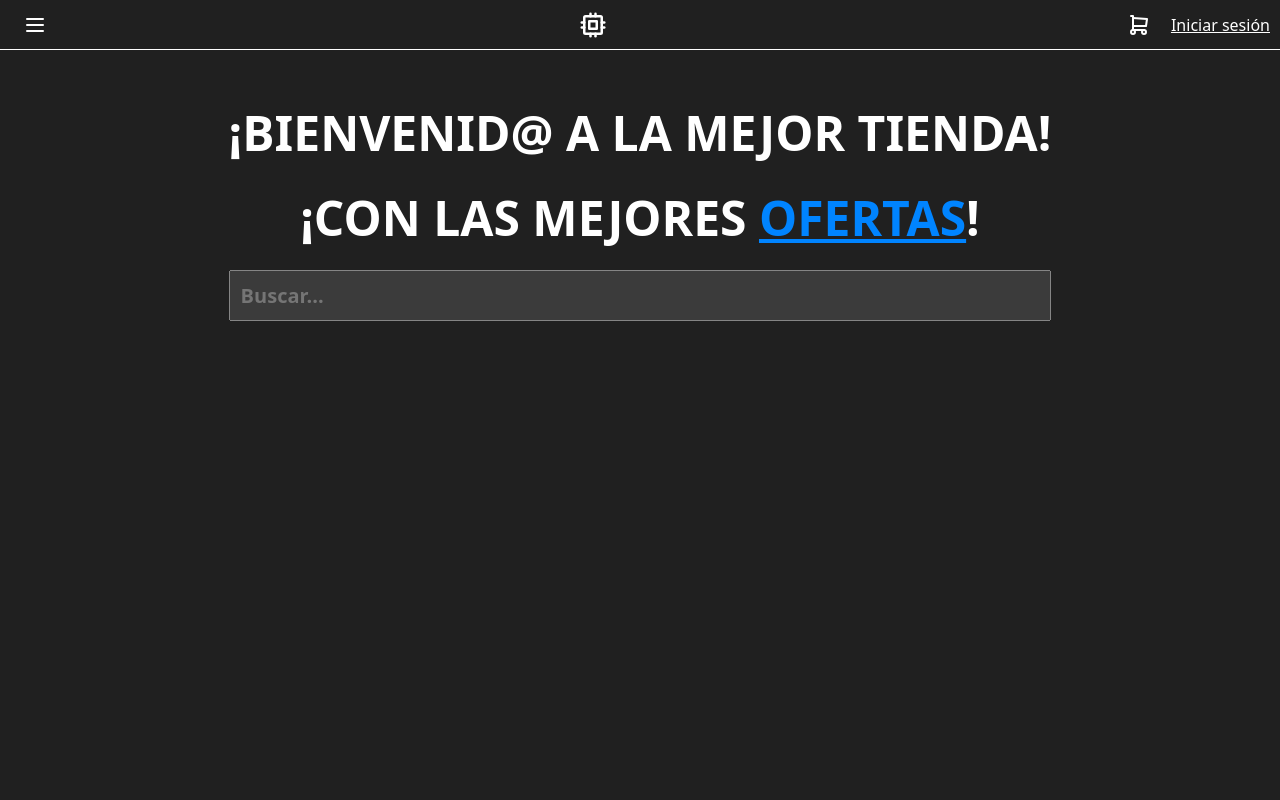
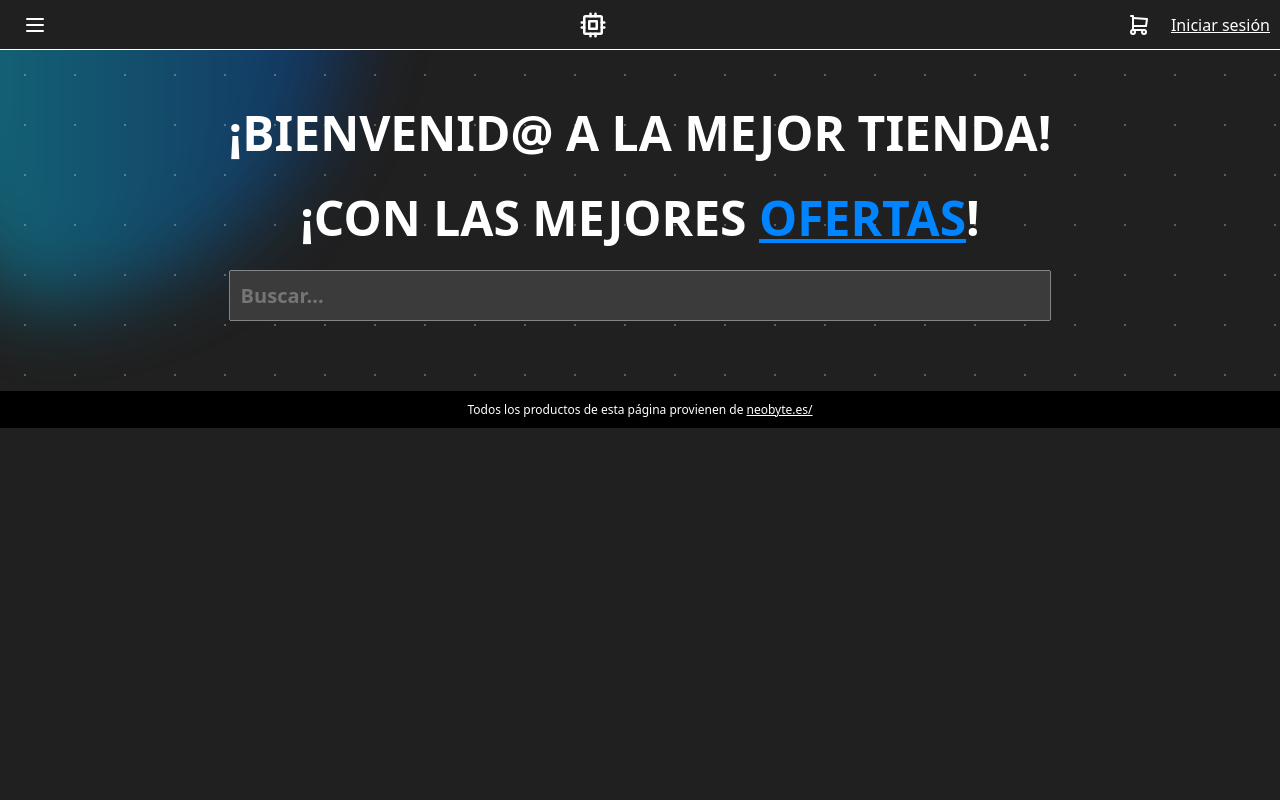
Before and after one commit to abelsrzz/dockerizacion_de_tienda_online, a PHP site: page / in a window 1280 px wide. Run offline with PHP 8.4, Linux system fonts and the light colour scheme; data that the repository does not hold is empty.

Commit message:
Page fixes and new scrap

```diff
--- /dev/null
+++ b/app/components/footer.php
@@ -0,0 +1,3 @@
+<footer class='footer'>
+    <span>Todos los productos de esta página provienen de <a href='https://www.neobyte.es/'>neobyte.es/</a></span>
+</footer>
--- a/app/components/header.php
+++ b/app/components/header.php
@@ -12,10 +12,10 @@
             </button>
             <ul id="menu">
                 <li class="elemento-menu">
-                    <a href="#">Ver código</a>
+                    <a target="_blank" href="https://github.com/abelsrzz/dockerizacion_de_tienda_online">Ver código</a>
                 </li>
                 <li class="elemento-menu">
-                    <a href="#">A cerca del creador</a>
+                    <a target="_blank" href="https://github.com/abelsrzz">A cerca del creador</a>
                 </li>
 
             </ul>
--- a/app/index.php
+++ b/app/index.php
@@ -20,7 +20,7 @@
 <body>
 
 
-    <main class="principal">
+    <main class="principal dotted">
         <div class="bienvenida">
             <?php
             if (!isset($_SESSION["usuario"])) {
@@ -50,7 +50,7 @@
                 $icon = '';
             }
             echo "
-                <section class='seccion dotted'>
+                <section class='seccion'>
                 <h1 class='titulo-seccion'>" . $icon . "$nombreCategoria <a class='boton' href='/categoria/?id=$idCategoria'>Ver más...</a></h1>
                 <section class='productos'>
                 ";
@@ -66,7 +66,7 @@
                 echo "
                     <a href='/producto/?id=$idProducto' class='card'>
                     <div class='img-container'>
-                        <img src='$imagenProducto'>
+                        <img src='$imagenProducto' alt='Foto del producto $nombreProducto'>
                     </div>
                     <h1 class='nombre-producto'>$nombreProducto <span class='precio'>" . $precioProducto . "</span></h1>
                     </a>
@@ -78,8 +78,13 @@
                 ";
         }
         ?>
-
+    <div class="blob-container">
+        <span class="blob" />
+    </div>
     </main>
+    <?php
+        include './components/footer.php';
+    ?>
     <script type="text/javascript">
         function buscar_ahora() {
             var inputText = $('#buscar').val();
--- a/app/style/general.css
+++ b/app/style/general.css
@@ -6,6 +6,10 @@
 body {
   background-color: #202020;
   min-height: 100vh;
+  overflow-x: hidden;
+  margin: 0px;
+  padding: 0px;
+  box-sizing: border-box;
 }
 .blob {
   filter: blur(40px);
@@ -50,7 +54,7 @@ body {
   border-radius: 10px;
   background-color: #fff;
 }
-/*.boxed {
+.boxed {
   background-size: 100px 100px;
   background-image: linear-gradient(to right, #ffffff46 1px, transparent 1px),
     linear-gradient(to bottom, #ffffff46 1px, transparent 1px);
@@ -62,7 +66,7 @@ body {
     #ffffff46 1px,
     rgba(0, 0, 0, 0) 1px
   );
-} */
+}
 .cabecera {
   display: flex;
   justify-content: space-between;
@@ -76,6 +80,9 @@ body {
   top: 0;
   z-index: 10;
   border-bottom: 1px solid #fff;
+}
+.imagen-producto{
+  font-size: 12px;
 }
 .enlaces-cabecera {
   display: flex;
@@ -175,5 +182,16 @@ body {
 .especificaciones{
   max-width: 50%;
   text-align: left;
+  line-height: 23px;
   text-wrap: pretty;
 }
+.footer{
+  position: static;
+  text-align: center;
+  bottom: 0;
+  background-color: black;
+  color: white;
+  font-size: 12px;
+  padding-top: 10px;
+  padding-bottom: 10px;
+}
--- a/app/style/index.css
+++ b/app/style/index.css
@@ -40,6 +40,7 @@ a{
     width: 90%;
     display: grid;
     grid-template-rows: 20% 1fr;
+    grid-template-columns: 1fr;
     gap: 10px;
     padding: 10px 50px;
     background-color: #2c364244;
@@ -126,6 +127,8 @@ a{
     align-items: center;
 }
 .producto-compra{
+    min-width: 100vw;
+    min-height: 80vh;
     display: grid;
     place-content: center;
     justify-content: space-evenly;
@@ -146,13 +149,20 @@ a{
         max-width: 400px;
         max-height: 400px;
         border-radius: 10px;
+        margin-left: 200px;
     }
 
 }
-.producto-compra h2{
+.marca{
     grid-area: marca;
+    font-size: 40px;
+    font-weight: 700;
+    color: #0084ff;
+}
+.descripcion-producto{
     font-size: 20px;
-    color: #0084ff;
+    font-weight: 500;
+    text-decoration: underline;
 }
 .producto-compra h1{
     grid-area: titulo;
```
Also changed, not shown: app/carrito/index.php (+7 -1 lines), app/categoria/index.php (+4 -5 lines), app/producto/index.php (+18 -16 lines), app/req/buscador.php (+5 -5 lines), 1 other file.
